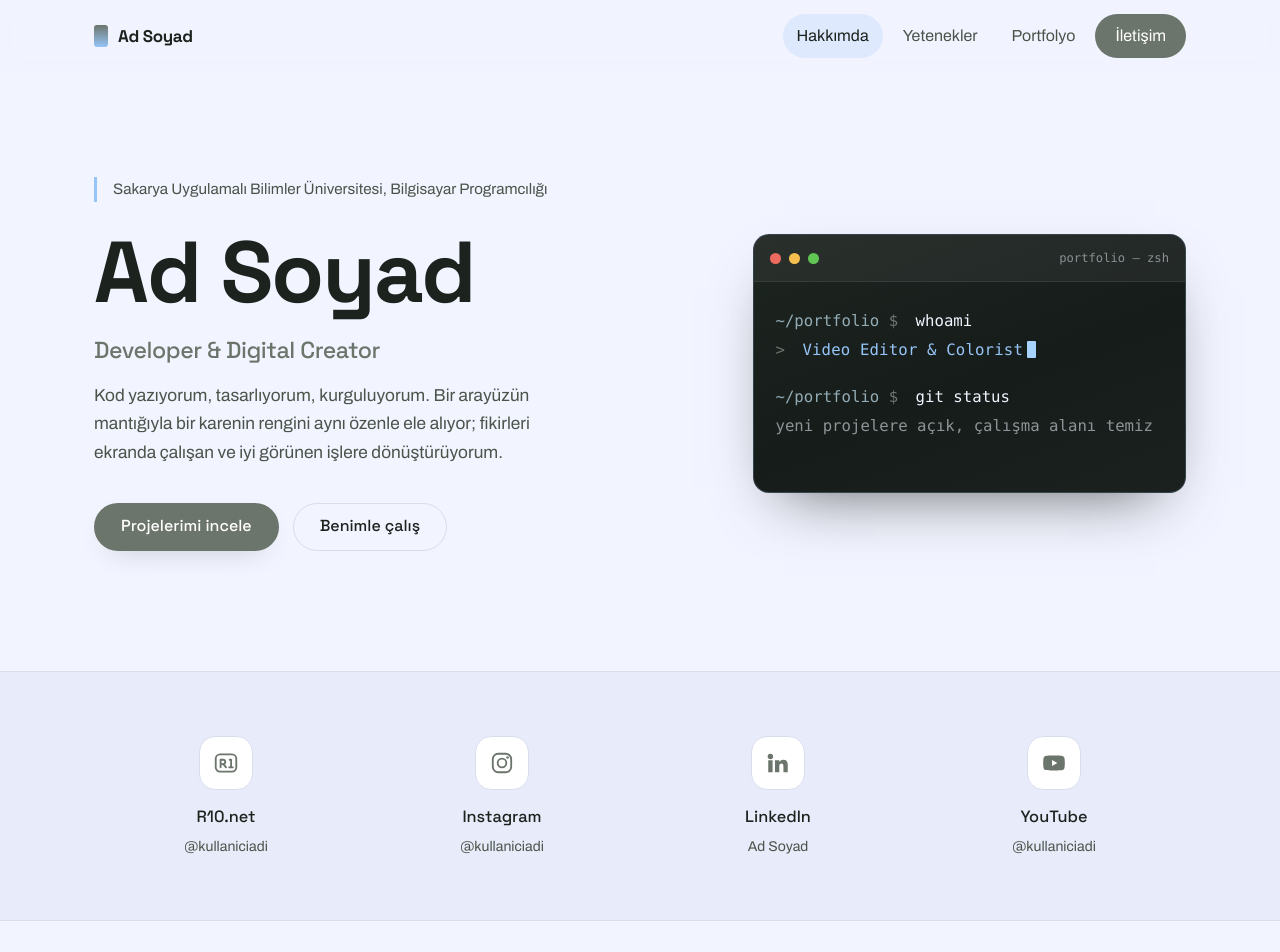
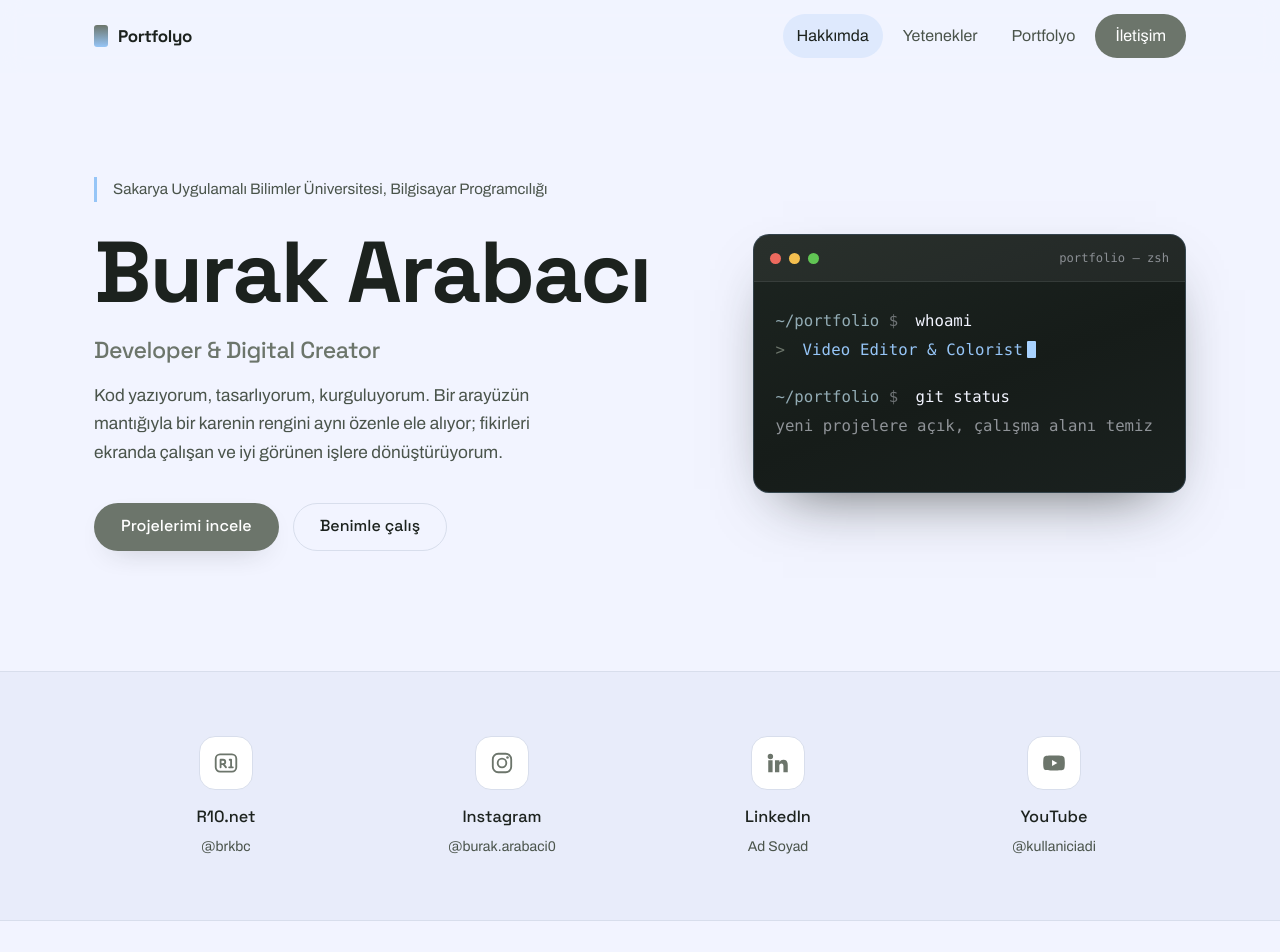
Before and after one commit to burakarabacii/burakarabacii.github.io, a plain HTML site: page index.html in a window 1280 px wide. Shown: the top 952 px of the page. Drawn offline with Linux system fonts and the light colour scheme.

Commit message:
Update index.html

```diff
--- a/index.html
+++ b/index.html
@@ -23,7 +23,7 @@
     <div class="wrap header-inner">
       <a href="#hero" class="logo">
         <span class="logo-mark" aria-hidden="true"></span>
-        <span class="logo-text">Ad Soyad</span>
+        <span class="logo-text">Portfolyo</span>
       </a>
 
       <nav class="nav" id="nav" aria-label="Ana menü">
@@ -52,7 +52,7 @@
           <p class="hero-kicker">Sakarya Uygulamalı Bilimler Üniversitesi, Bilgisayar Programcılığı</p>
 
           <!-- İsminizi buradan değiştirin -->
-          <h1 class="hero-title">Ad Soyad</h1>
+          <h1 class="hero-title">Burak Arabacı</h1>
 
           <p class="hero-role">Developer &amp; Digital Creator</p>
 
@@ -107,7 +107,7 @@
         <ul class="strip-list">
 
           <li>
-            <a class="strip-item" href="https://www.r10.net/uye/kullaniciadi/" target="_blank" rel="noopener noreferrer">
+            <a class="strip-item" href="https://www.r10.net/uye/brkbc/" target="_blank" rel="noopener noreferrer">
               <span class="strip-icon" aria-hidden="true">
                 <!-- R10.net için özel işaret (hazır ikon kütüphanelerinde yok) -->
                 <svg viewBox="0 0 24 24" fill="none" stroke="currentColor" stroke-width="1.7" stroke-linecap="round" stroke-linejoin="round">
@@ -117,12 +117,12 @@
                 </svg>
               </span>
               <span class="strip-name">R10.net</span>
-              <span class="strip-user">@kullaniciadi</span>
+              <span class="strip-user">@brkbc</span>
             </a>
           </li>
 
           <li>
-            <a class="strip-item" href="https://www.instagram.com/kullaniciadi/" target="_blank" rel="noopener noreferrer">
+            <a class="strip-item" href="https://www.instagram.com/burak.arabaci0/" target="_blank" rel="noopener noreferrer">
               <span class="strip-icon" aria-hidden="true">
                 <svg viewBox="0 0 24 24" fill="none" stroke="currentColor" stroke-width="1.7">
                   <rect x="3.5" y="3.5" width="17" height="17" rx="5"/>
@@ -131,7 +131,7 @@
                 </svg>
               </span>
               <span class="strip-name">Instagram</span>
-              <span class="strip-user">@kullaniciadi</span>
+              <span class="strip-user">@burak.arabaci0</span>
             </a>
           </li>
 
```
